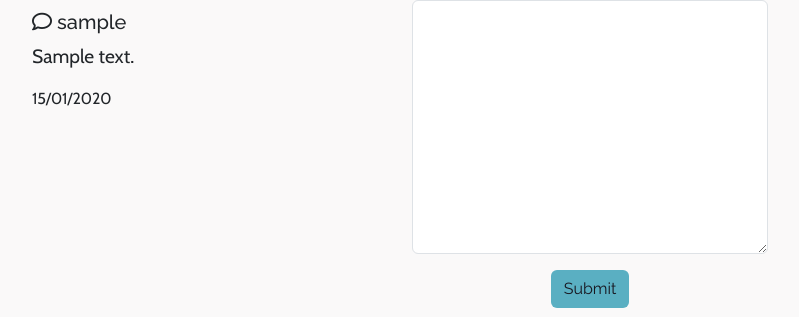
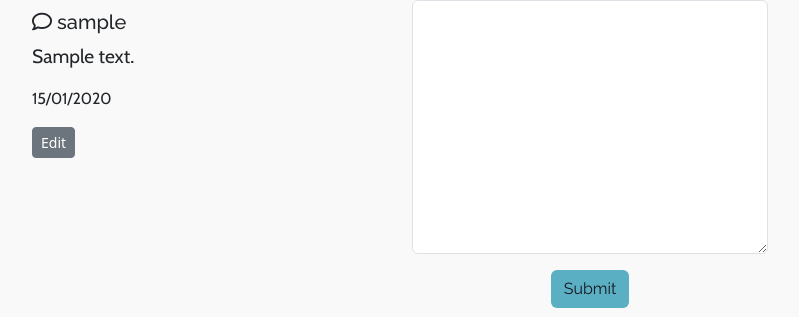
Before and after one commit to mariam138/globetrotters-gazette, a Django app: a page that uses blog/templates/blog/post_detail.html in a window 1280 px wide. Shown: the part 811-1128 px from the top of the page, without its empty margins (240-1039 px from the left). Run offline with Django 5.2, Linux system fonts and the light colour scheme; a user stored in the database is signed in; tables that the repository leaves empty hold one stand-in row (values such as "Sample post"); grey boxes marked "Sample" are stand-in pictures; parts of the project's set-up code (start-up, migrations or seed data) failed here and were passed over; some libraries are stand-ins or nearby versions.

Commit message:
add edit comment button

```diff
--- a/blog/templates/blog/post_detail.html
+++ b/blog/templates/blog/post_detail.html
@@ -67,6 +67,10 @@
         {% if request.user == comment.user and not comment.approved %}
         <p class="paragraph fs-6 text-info-emphasis">This comment is waiting for approval.</p>
         {% endif %}
+        <!-- Edit comment button which only shows to logged in user on their own comments -->
+        {% if request.user == comment.user %}
+        <button type="button" class="btn btn-secondary btn-sm mb-1">Edit</button>
+        {% endif %}
         {% endfor %}
     </div>
 
```
